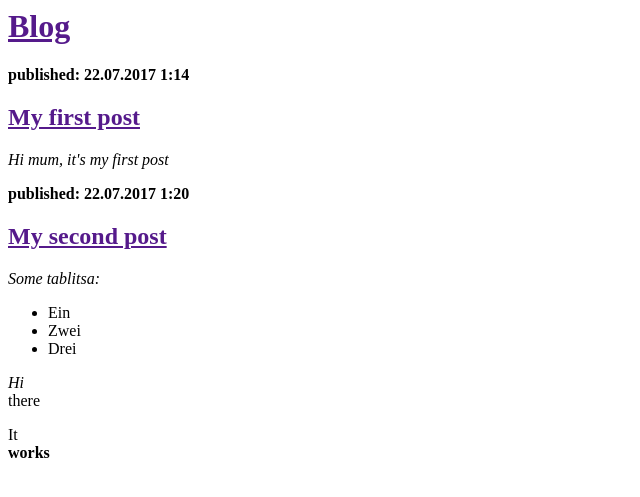
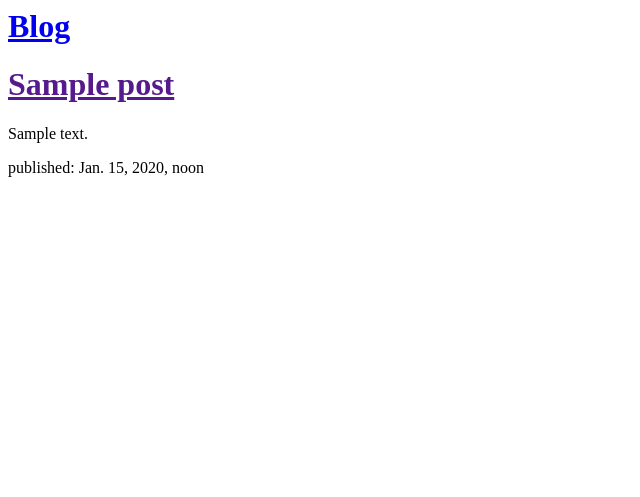
Before and after one commit to gopjak36/my-first-blog, a Django app: template blog/templates/blog/post_list.html in a window 1280 px wide. Shown: the top 497 px of the page, without its empty margins (0-640 px from the left). Run offline with Django 3.2, Linux system fonts and the light colour scheme; the template is opened without the code that fills it: values that come from a table or form of the project are taken from there, others are empty; tables that the repository leaves empty hold one stand-in row (values such as "Sample post").

Commit message:
Modifield templates to display post from database.

```diff
--- a/blog/templates/blog/post_list.html
+++ b/blog/templates/blog/post_list.html
@@ -7,27 +7,16 @@
   <body>
 
     <div>
-      <h1><a href=''>Blog</a></h1>
+      <h1><a href='/'>Blog</a></h1>
     </div>
 
-
-    <div>
-      <p><strong>published: 22.07.2017 1:14</strong></p>
-      <h2><a href=''>My first post</a></h2>
-      <p><em>Hi mum, it's my first post</em></p>
-    </div>
-
-    <div>
-      <p><strong>published: 22.07.2017 1:20</strong></p>
-      <h2><a href=''>My second post</a></h2>
-      <p><em>Some tablitsa:</em></p>
-      <ul><li>Ein</li><li>Zwei</li><li>Drei</li><ul>
-    </div>
-
-    <div>
-      <p><em>Hi</em> <br />there</p>
-      <p>It  <br /><strong>works</strong></p>
-    </div>
+    {% for post in posts %}
+      <div>
+        <h1><a href=''>{{ post.title }}</a></h1>
+        <p>{{ post.text|linebreaksbr }}</p>
+        <p>published: {{ post.published_date }}</p>
+      </div>
+    {% endfor %}
 
   </body>
 
--- a/blog/views.py
+++ b/blog/views.py
@@ -1,4 +1,7 @@
 from django.shortcuts import render
+from django.utils import timezone
+from .models import Post
 
 def post_list(request):
-    return render(request, 'blog/post_list.html', {})
+    posts = Post.objects.filter(published_date__lte=timezone.now()).order_by('published_date')
+    return render(request, 'blog/post_list.html', {'posts': posts})
```
